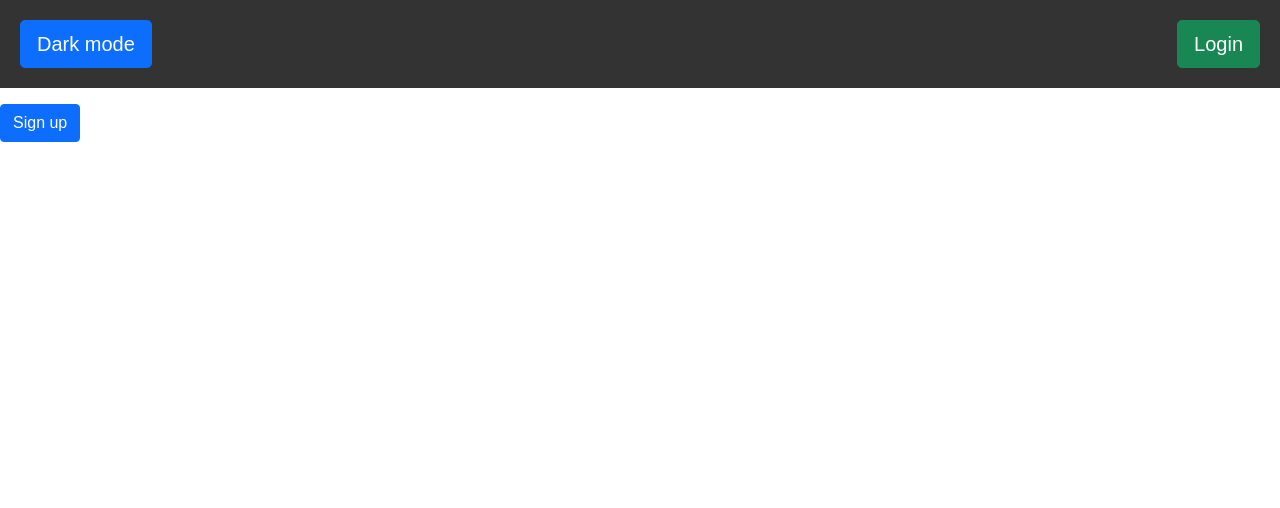
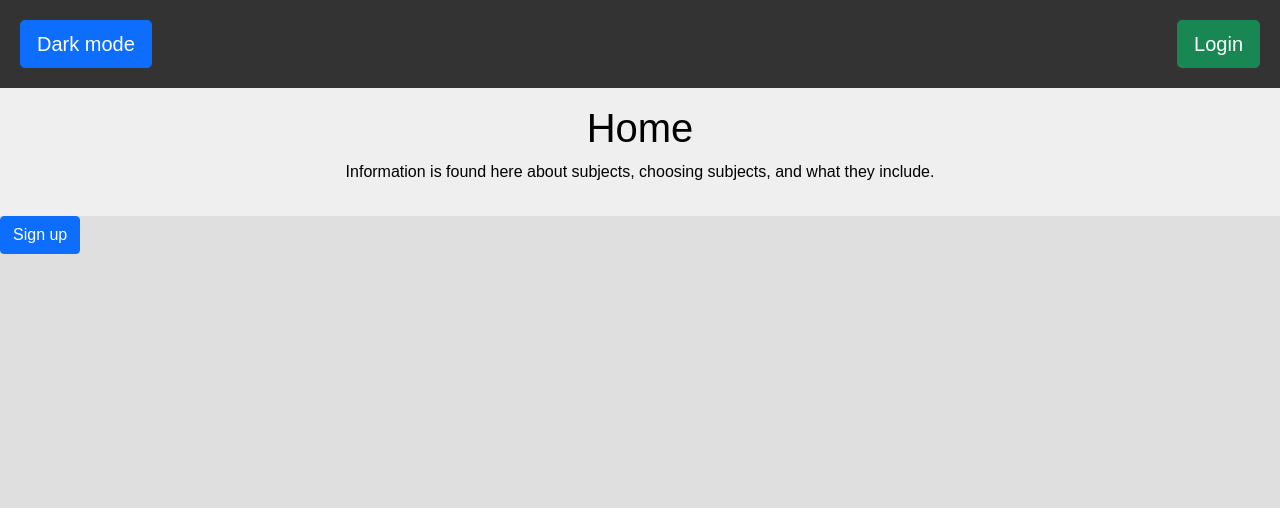
Before and after one commit to LiamNaidoo/Subject-selector, a Flask app: page / in a window 1280 px wide. Shown: the top 508 px of the page. Run offline with Flask 2, Linux system fonts and the light colour scheme; data that the repository does not hold is empty; some web fonts are replaced.

Commit message:
jumbotron & stylings

```diff
--- a/FlaskWebProject1/static/custom.css
+++ b/FlaskWebProject1/static/custom.css
@@ -1,5 +1,5 @@
 body {
-    background-color: #b5b5b5;
+    background-color: #dfdfdf;
     margin: 0px;
 }
 
@@ -131,6 +131,17 @@ ul {
     padding: 30px;
 }
 
+.p-3 {
+    text-align: center;
+    background: #efefef;
+    color: #000000 !important;
+}
+
+.dark-mode .p-3 {
+    background: #2b2b2b;
+    color: white !important;
+}
+
 .dark-mode .centered {
     background-color: #3e3e3e;
 }
--- a/FlaskWebProject1/templates/_layout.html
+++ b/FlaskWebProject1/templates/_layout.html
@@ -7,11 +7,12 @@
     <!--Contains the latest compiled css-->
     <title>{% block title %}{% endblock %}</title>
     <meta name="viewport" content="width=device-width, initial-scale=1" />
-    <link rel="stylesheet" href="{{url_for('static', filename='custom.css')}}" />
     <link rel="preconnect" href="https://fonts.googleapis.com">
     <link rel="preconnect" href="https://fonts.gstatic.com" crossorigin>
     <link href="https://fonts.googleapis.com/css2?family=Anek+Tamil:wght@700&display=swap" rel="stylesheet">
     <link href="https://cdn.jsdelivr.net/npm/bootstrap@5.1.3/dist/css/bootstrap.min.css" rel="stylesheet" integrity="sha384-1BmE4kWBq78iYhFldvKuhfTAU6auU8tT94WrHftjDbrCEXSU1oBoqyl2QvZ6jIW3" crossorigin="anonymous">
+    <link rel="stylesheet" href="{{url_for('static', filename='custom.css')}}" />
+
 </head>
 <body>
 
@@ -19,13 +20,13 @@
     <nav>
         <ul>
             {% if 'logged_in' in session %}
-            <ul class="btn btn-danger btn-lg"  style="float: right;">
+            <ul class="btn btn-danger btn-lg" style="float: right;">
 
                 <a style="text-decoration:none; color:#ffffff" href="/logout">Log out</a>
             </ul>
 
             {% else %}
-            <ul class="btn btn-success btn-lg"  style="float: right;">
+            <ul class="btn btn-success btn-lg" style="float: right;">
                 <a style="text-decoration:none; color:#ffffff" href="/login">Login</a>
 
             </ul>
@@ -37,6 +38,7 @@
 
         </ul>
     </nav>
+
 
     {% block content %}
     {% endblock %}
--- a/FlaskWebProject1/templates/index.html
+++ b/FlaskWebProject1/templates/index.html
@@ -3,6 +3,12 @@
 {% block title %} HOME {% endblock title %}
 
 {% block content %}
+
+<div class="mt-0 p-3 text-white">
+    <h1>Home</h1>
+    <p>Information is found here about subjects, choosing subjects, and what they include.</p>
+</div>
+
 <ul class="btn btn-primary">
     <a style="text-decoration:none; color:#ffffff" href="{{ url_for('add')}}">Sign up</a>
 </ul>
@@ -53,7 +59,7 @@
 {% endif %}
 
 <ul class="btn btn-success">
-<a style="text-decoration:none; color:#ffffff" href="add_subject?id={{result.id}}">Add anotDher subject</a>
+    <a style="text-decoration:none; color:#ffffff" href="add_subject?id={{result.id}}">Add anotDher subject</a>
 </ul>
 {% endif %}
 
--- a/FlaskWebProject1/templates/subject_view.html
+++ b/FlaskWebProject1/templates/subject_view.html
@@ -5,7 +5,6 @@
 <!--Name of subject and code-->
 <h1>{{ result[0].subject_name }}</h1>
 <h3>{{ result[0].subject_code }}</h3>
-
 
 <!--Subject table of user who chose specific subject-->
 <!--Table uses a custom div using css-->
```
Also changed, not shown: FlaskWebProject1/static/images/f2242034.jpg (added).
